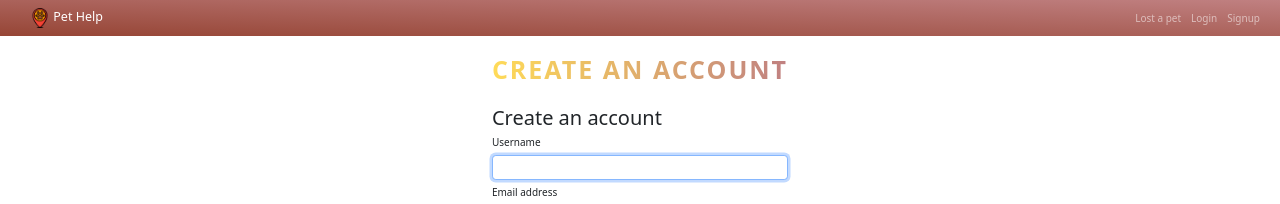
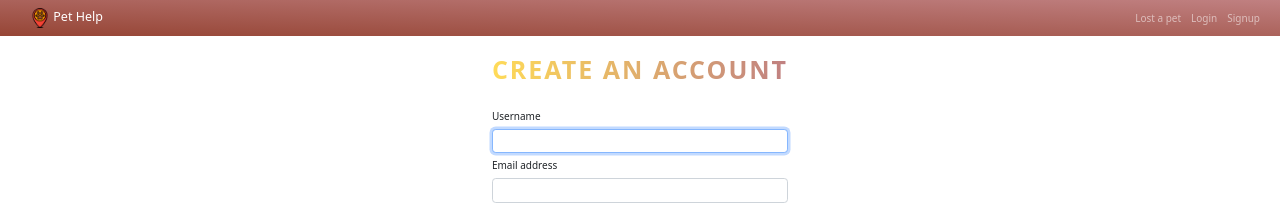
Before and after one commit to pethelp-website/final-project-pethelp, a React (Create React App) app in the folder frontend/: page /sign-up in a window 1280 px wide. Shown: the top 204 px of the page. Built offline with nearby package versions, Linux system fonts and the light colour scheme.

Commit message:
remove duplicated title in login and signup

```diff
--- a/frontend/src/components/login/FormLogin.jsx
+++ b/frontend/src/components/login/FormLogin.jsx
@@ -70,8 +70,6 @@ function FormLogin() {
 
                     <h2 className="mt-4 heading-secondary">Login your account</h2>
 
-                    <h2 className="mt-4">Login your account</h2>
-
                     <Form.Group className="mb-3" controlId="formBasicEmail">
                         <Form.Label className="my-2">Email address</Form.Label>
                         <Form.Control
--- a/frontend/src/components/signup/FormSignup.jsx
+++ b/frontend/src/components/signup/FormSignup.jsx
@@ -89,8 +89,6 @@ const FormSignup = () => {
             <div className="signup-title">
 
               <h2 className="mt-1 heading-secondary">Create an account</h2>
-
-              <h2 className="mt-1">Create an account</h2>
 
             </div>
             <Form.Group className="my-2" controlId="formBasicUsername">
```
